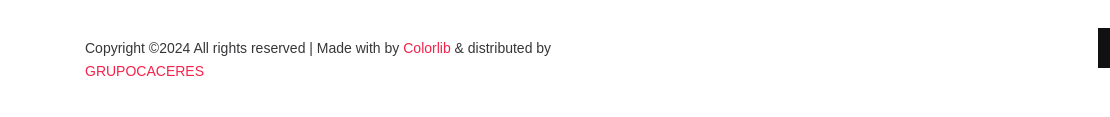
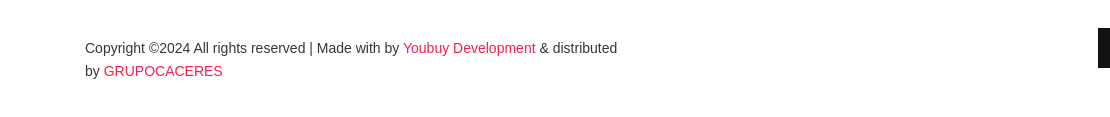
Before and after one commit to agusvela/agusvela.github.io, a plain HTML site: page index.html in a window 1280 px wide. Shown: the part 2987-3104 px from the top of the page, 0-1110 px from the left. Drawn offline with nearby package versions, Linux system fonts and the light colour scheme; some packages are replaced by stand-ins of ours; some icons are missing; files whose address does not match are found by name.

Commit message:
Update index.html

```diff
--- a/index.html
+++ b/index.html
@@ -293,7 +293,7 @@
 					<div class="footer-bottom row">
 						<p class="footer-text m-0 col-lg-6">
 							<!-- Link back to Colorlib can't be removed. Template is licensed under CC BY 3.0. -->
-Copyright &copy;<script>document.write(new Date().getFullYear());</script> All rights reserved | Made with <i class="icon-heart3" aria-hidden="true"></i> by <a href="https://colorlib.com" target="_blank">Colorlib</a> &amp; distributed by <a href="https://themewagon.com" target="_blank">GRUPOCACERES</a>
+Copyright &copy;<script>document.write(new Date().getFullYear());</script> All rights reserved | Made with <i class="icon-heart3" aria-hidden="true"></i> by <a href="https://colorlib.com" target="_blank">Youbuy Development</a> &amp; distributed by <a href="https://themewagon.com" target="_blank">GRUPOCACERES</a>
 <!-- Link back to Colorlib can't be removed. Template is licensed under CC BY 3.0. -->
 						</p>
 						<div class="footer-social col-lg-6">
```
